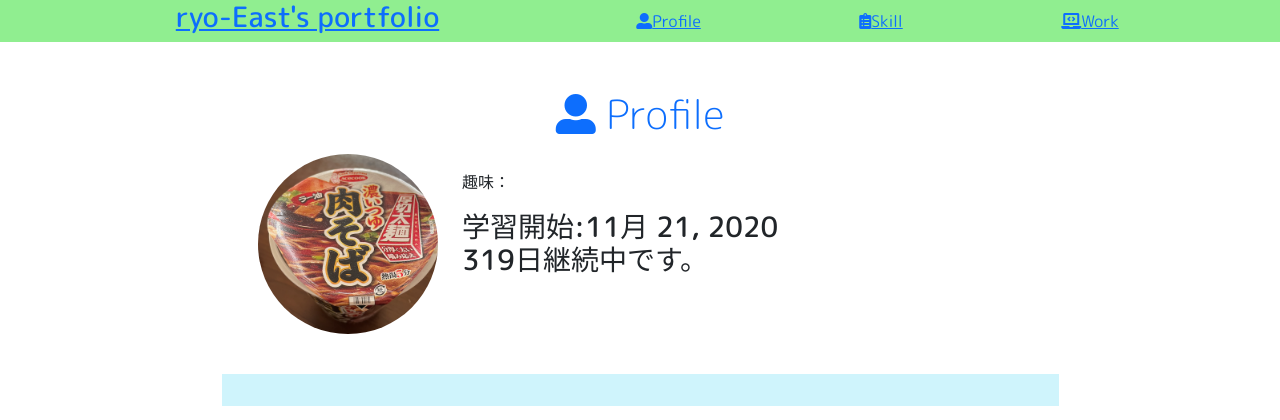
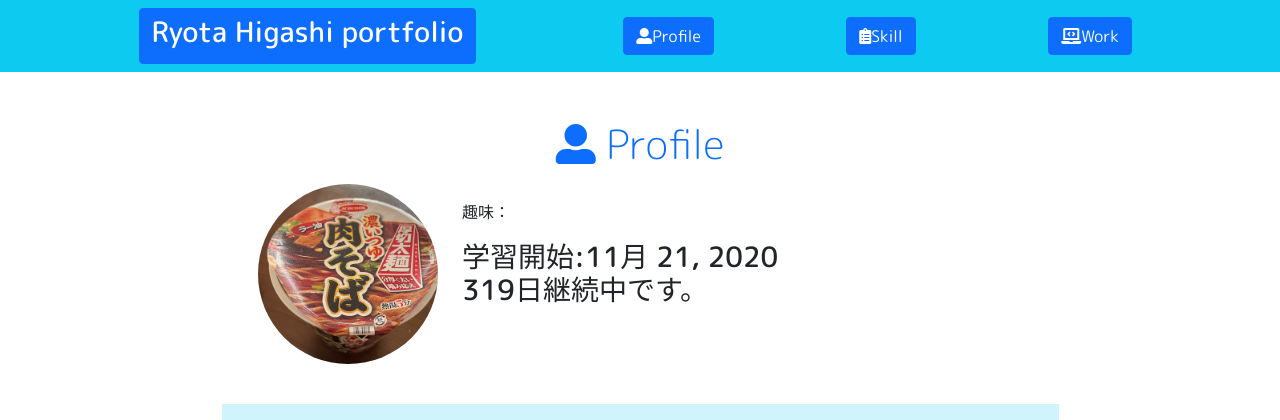
Before and after one commit to RYOTA-EAST/portfolio, a Django app: page / in a window 1280 px wide. Shown: the top 420 px of the page. Run offline with Django 3.2, Linux system fonts and the light colour scheme; data that the repository does not hold is empty; some libraries are stand-ins or nearby versions.

Commit message:
header見た目修正

```diff
--- a/static/assets/css/portfolio.css
+++ b/static/assets/css/portfolio.css
@@ -40,7 +40,3 @@
   top: 24px;
   text-decoration: none;
 }
-
-header{
-  background-color: lightgreen;
-}
--- a/templates/base.html
+++ b/templates/base.html
@@ -14,16 +14,16 @@
   <link rel="stylesheet" href="{% static 'assets/css/portfolio.css' %}">
 </head>
 <body>
-  <header class="sticky-top">
+  <header class="sticky-top bg-info">
     <div class="container">
       <div class="row">
-        <div class="col-5 text-center">
-          <a href="/"><h3 lass="display-4 font-weight-bold text-primary">ryo-East's portfolio</h4></a>
+        <div class="col-5 text-center my-2">
+          <a href="/" class="btn btn-primary"><h3 lass="display-4 font-weight-bold text-danger">Ryota Higashi portfolio</h4></a>
         </div>
         <div class="col d-flex justify-content-around align-items-center">
-          <a href="#profile"><i class="fas fa-user-alt"></i>Profile</a>
-          <a href="#skill"><i class="fas fa-clipboard-list"></i>Skill</a>
-          <a href="#work"><i class="fas fa-laptop-code"></i>Work</a>
+          <a class="btn btn-primary" href="#profile"><i class="fas fa-user-alt"></i>Profile</a>
+          <a class="btn btn-primary" href="#skill"><i class="fas fa-clipboard-list"></i>Skill</a>
+          <a class="btn btn-primary" href="#work"><i class="fas fa-laptop-code"></i>Work</a>
         </div>
       </div>
     </div>
```
